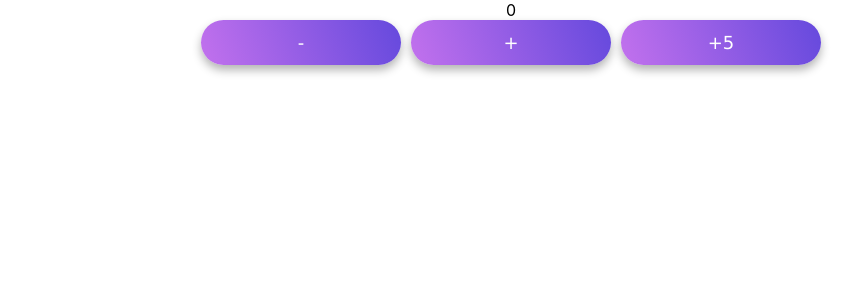
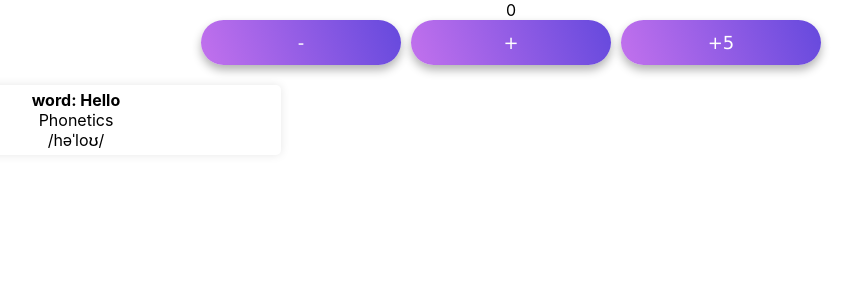
Before and after one commit to Ricardocanul7/dictionary-api-client, a React (Create React App) app: page / in a window 1280 px wide. Shown: the top 300 px of the page, without its empty margins (129-985 px from the left). Built offline with nearby package versions, Linux system fonts and the light colour scheme.

Commit message:
Create  card

```diff
--- a/src/App.jsx
+++ b/src/App.jsx
@@ -1,31 +1,34 @@
-import './App.css';
-import Button from './components/Button';
-import { useState } from 'react';
-
+import "./App.css";
+import Button from "./components/Button";
+import { useState } from "react";
+import CardInfo from "./components/Card";
 function App() {
   const [counter, setCounter] = useState(0);
 
   const handleSum = () => {
     setCounter(counter + 1);
-  }
+  };
 
   const handleRest = () => {
     setCounter(counter - 1);
-  }
+  };
 
   const handleSumByNumber = (number) => {
     setCounter(counter + number);
-  }
+  };
 
   return (
     <div className="App">
-      { counter }
+      {counter}
 
       <div>
         <Button text="-" setClick={handleRest} />
         <Button text="+" setClick={handleSum} />
         <Button text="+5" setClick={() => handleSumByNumber(5)} />
       </div>
+
+      <br />
+      <CardInfo />
     </div>
   );
 }
--- /dev/null
+++ b/src/components/Card.jsx
@@ -0,0 +1,19 @@
+import React from "react";
+import './styles/Card.css'
+
+const CardInfo=()=>{
+
+
+    return(
+        <>
+            <div className="cardInfo">
+                    <h4>word: Hello</h4>
+                    <p>Phonetics</p>
+                    <p>/həˈloʊ/</p>
+
+            </div>
+        </>
+    )
+}
+
+export default CardInfo;
--- a/src/components/styles/Button.css
+++ b/src/components/styles/Button.css
@@ -2,9 +2,9 @@
     Right Color: rgb(101,73,221)
 */
 
-.styleButton{
-    background: linear-gradient(70deg,rgb(194,113,237 ),rgb(101,73,221));
-    border:none;
+.styleButton {
+    background: linear-gradient(70deg, rgb(194, 113, 237), rgb(101, 73, 221));
+    border: none;
     border-radius: 50pt;
     font-family: Verdana, Geneva, Tahoma, sans-serif;
     color: white;
@@ -13,14 +13,15 @@
     min-width: 200px;
     text-align: center;
     transition: ease-in-out .3s;
-    box-shadow: 0px 5px 10px 0px rgba(0, 0, 0, 30%) ;
+    box-shadow: 0px 5px 10px 0px rgba(0, 0, 0, 30%);
     margin: 0px 5px;
+    cursor: pointer;
 }
 
-.styleButton:hover{
-    filter:brightness(125%);
+.styleButton:hover {
+    filter: brightness(125%);
 }
 
-.styleButton:active{
+.styleButton:active {
     transform: scale(.99);
 }
--- /dev/null
+++ b/src/components/styles/Card.css
@@ -0,0 +1,18 @@
+.cardInfo {
+
+    max-width: 400px;
+    height: auto;
+    border-radius: 5px;
+    box-shadow: rgba(0, 0, 0, 0.1)0 0 10px;
+    padding: 5px;
+    /*secciones del card*/
+
+
+
+}
+
+.cardInfo *{
+
+    padding: 0;
+    margin: 0;
+}
```
Also changed, not shown: 1 other file (tests, documents, lock files or other folders).
